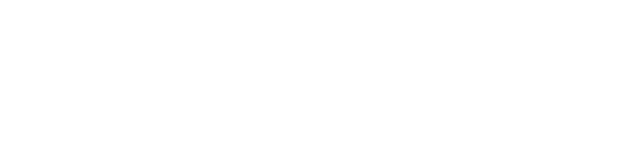
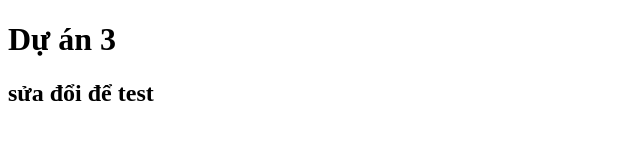
Before and after one commit to IHuy354/fe-duan3, a plain HTML site: page index.html in a window 1280 px wide. Shown: the whole page, without its empty margins (0-640 px from the left). Drawn offline with Linux system fonts and the light colour scheme.

Commit message:
sửa đổi lần đầu

```diff
--- a/index.html
+++ b/index.html
@@ -5,5 +5,8 @@
     <meta name="viewport" content="width=device-width, initial-scale=1.0" />
     <title>fe-dự án 3</title>
   </head>
-  <body></body>
+  <body>
+    <h1>Dự án 3</h1>
+    <h2>sửa đổi để test</h2>
+  </body>
 </html>
```
